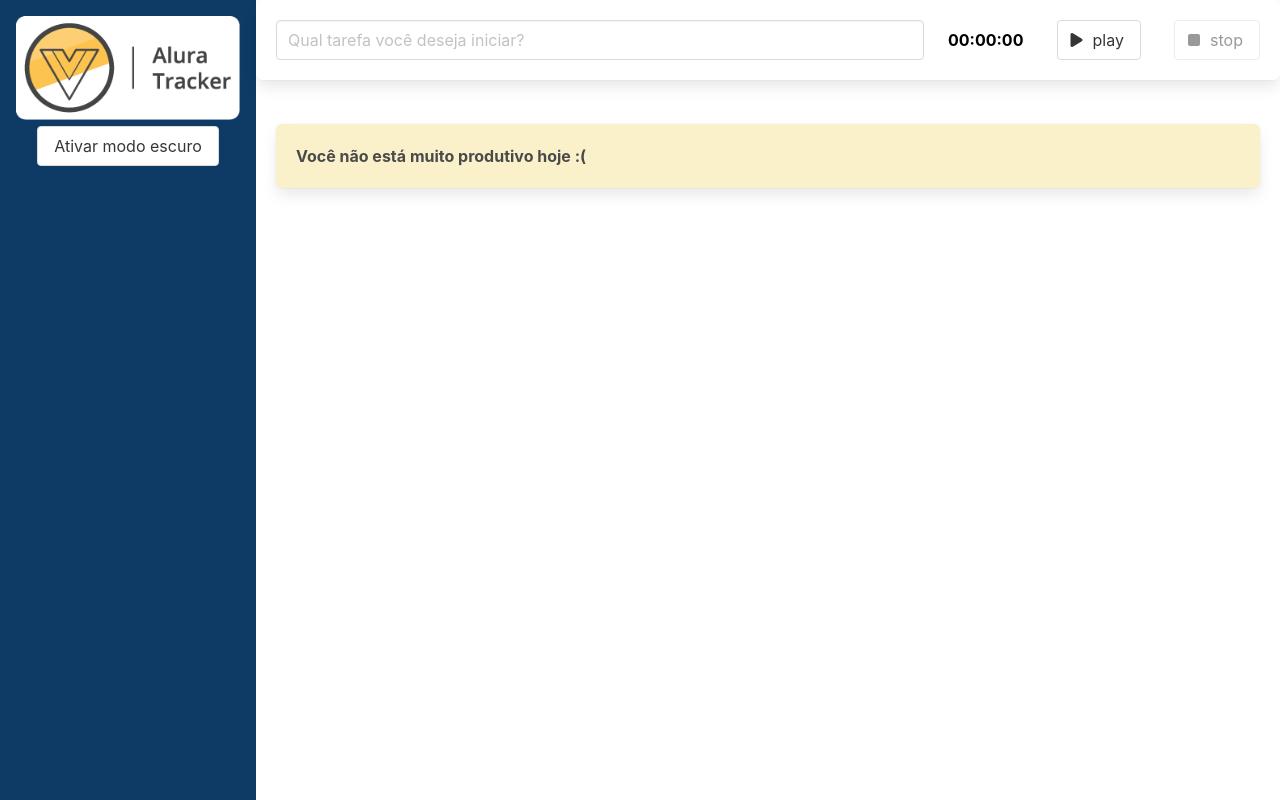
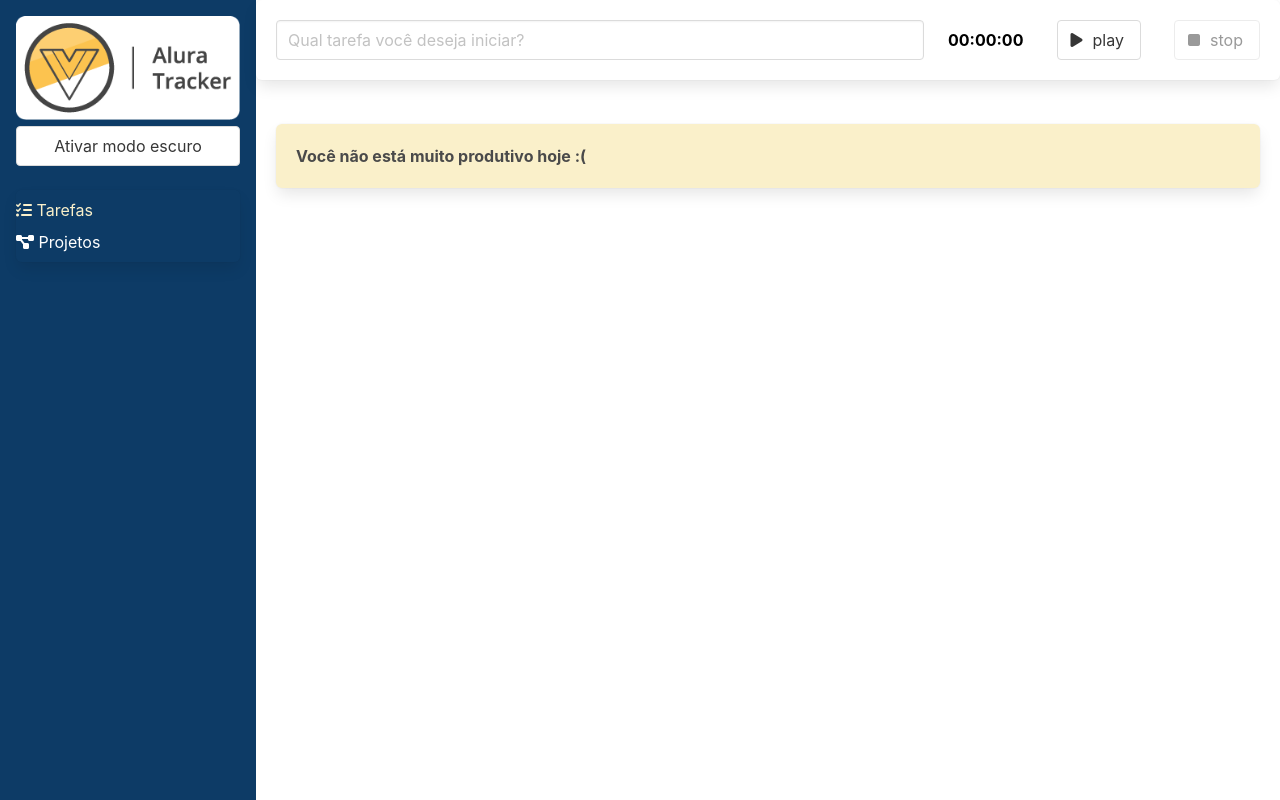
Before and after one commit to Alysson1013/alura-tracker, a Vue app: page /#/ in a window 1280 px wide. Built offline with nearby package versions, Linux system fonts and the light colour scheme.

Commit message:
feat: create navbar

```diff
--- a/src/components/BarraLateral.vue
+++ b/src/components/BarraLateral.vue
@@ -6,6 +6,22 @@
     <button class="button" @click="aoAlterarTema">
       {{ textoBotao }}
     </button>
+    <nav class="panel mt-5">
+      <ul>
+        <li>
+          <router-link to="/" class="link">
+            <i class="fas fa-tasks"></i>
+            Tarefas
+          </router-link>
+        </li>
+        <li>
+          <router-link to="/projetos" class="link">
+            <i class="fas fa-project-diagram"></i>
+            Projetos
+          </router-link>
+        </li>
+      </ul>
+    </nav>
   </header>
 </template>
 
@@ -44,7 +60,11 @@
 
     display: flex;
     flex-direction: column;
-    align-items: center;
+
+  }
+
+  .link {
+
   }
 
   @media only screen and (max-width: 768) {
@@ -53,4 +73,17 @@
       height: auto;
     }
   }
+  .panel li {
+      margin: 8px 0;
+  }
+  .link {
+      color: #fff;
+  }
+  .link:hover {
+      color: #FAF0CA;
+  }
+  .link.router-link-active {
+      color: #FAF0CA;
+  }
+
 </style>
--- a/src/roteador/index.ts
+++ b/src/roteador/index.ts
@@ -1,11 +1,18 @@
 import { createRouter, createWebHashHistory, RouteRecordRaw } from "vue-router"
 import Tarefas from '../views/Tarefas.vue'
+import Projetos from '@/views/Projetos.vue'
 
 const rotas: RouteRecordRaw[] = [{
   path: '/',
   name: "Tarefas",
   component: Tarefas
-}]
+},
+{
+  path: '/projetos',
+  name: "Projetos",
+  component: Projetos
+}
+]
 
 const roteador = createRouter({
   history: createWebHashHistory(),
--- /dev/null
+++ b/src/views/Projetos.vue
@@ -0,0 +1,16 @@
+<template lang="">
+  <div>
+    <h1>Projetos</h1>
+  </div>
+</template>
+<script lang="ts">
+import { defineComponent } from 'vue'
+
+export default defineComponent({
+  // eslint-disable-next-line vue/multi-word-component-names
+  name: "Projetos"
+})
+</script>
+<style lang="scss">
+
+</style>
```
